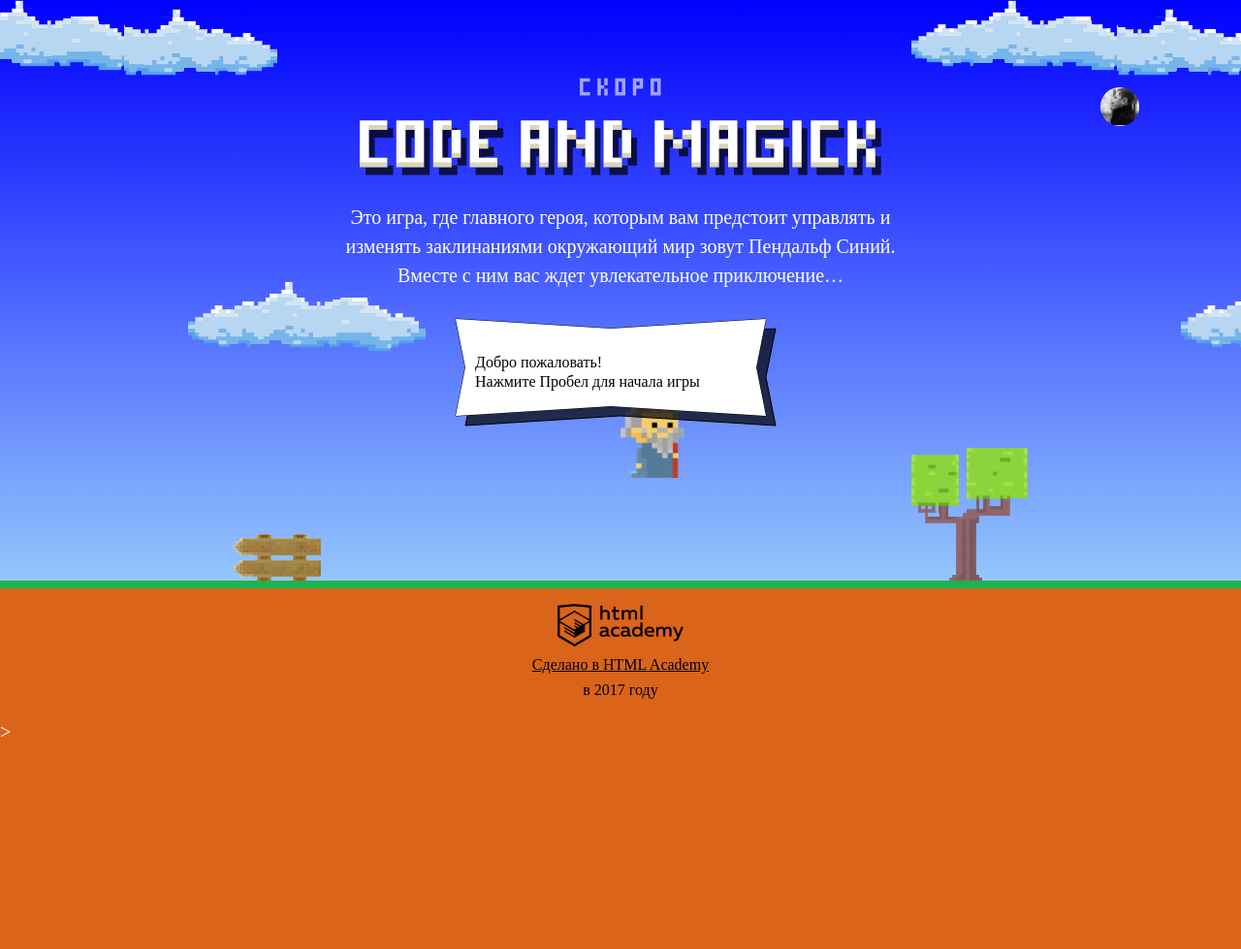
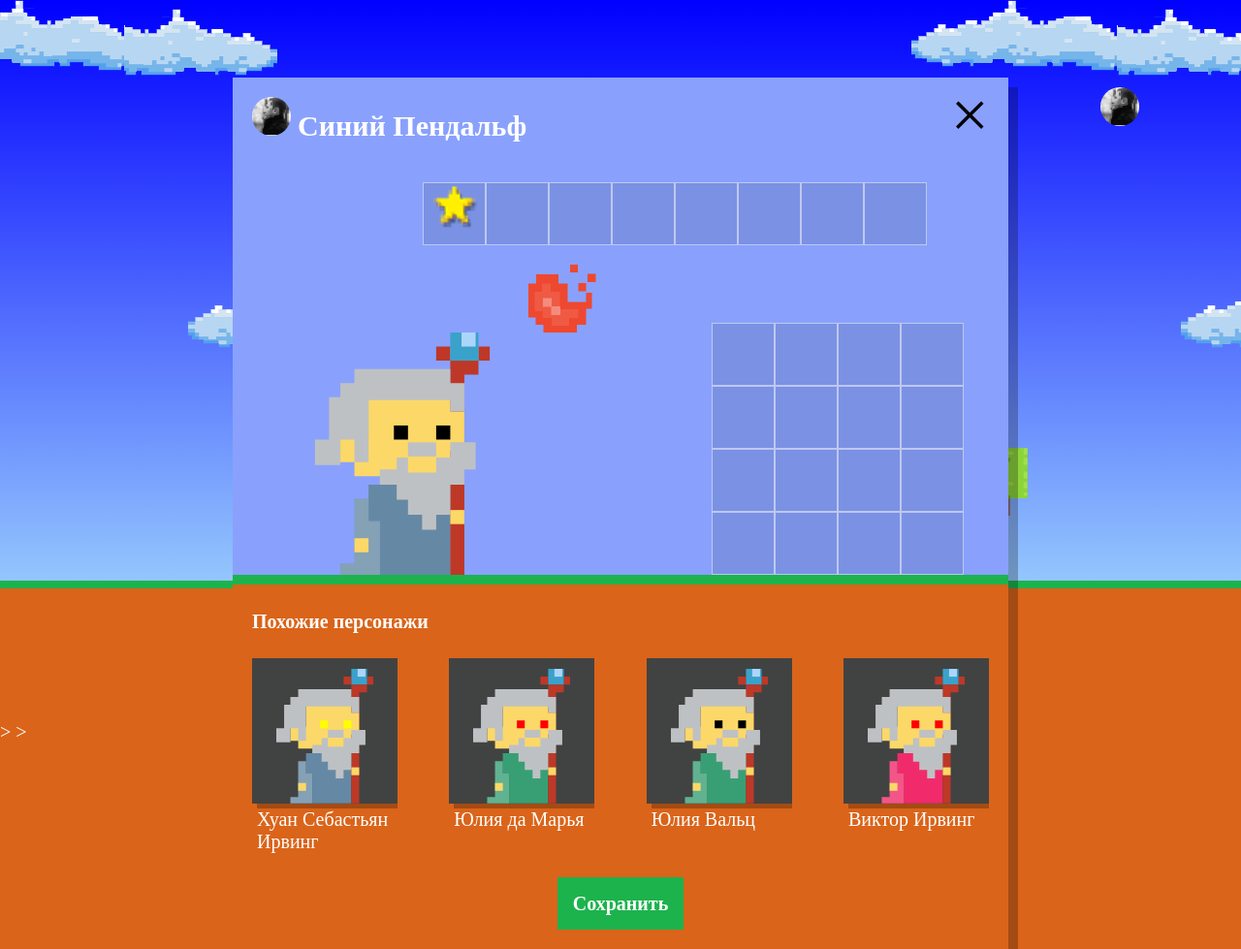
Before and after one commit to haniichees/1181123-code-and-magick-18, a website: page index.html in a window 1280 px wide. Shown: the whole page at 97% size. Before the commit the page ends 800 px from the top, so only its background shows below. Drawn offline with Linux system fonts and the light colour scheme; a web font is replaced by a local one.

Commit message:
Генерация магов с рандомными характеристиками

```diff
--- a/index.html
+++ b/index.html
@@ -12,7 +12,6 @@
 <body>
   <header>
     <svg style="display: none;" xmlns="http://www.w3.org/2000/svg" viewBox="0 0 62
-
         86">
       <g id="wizard">
         <g id="wizard-coat">
@@ -33,7 +32,6 @@
         </g>
         <g id="wizard-hands">
           <polygon points="19 67 19 59 14 59 14 82 9 82 9 86 23 86
-
           23 67 19 67" fill="#fff" opacity="0.2" />
           <rect x="14" y="73" width="5" height="5" fill="#fbd868" />
           <rect x="48" y="63" width="5" height="5" fill="#fbd868" />
@@ -56,11 +54,11 @@
     </p>
     <div class="demo"></div>
     <div class="setup-open">
-      <img src="./img/user-1.jpg" class="setup-open-icon" tabindex="0">
+      <img src="./img/user-1.jpg" class="setup-open-icon">
     </div>
   </header>
   <div class="overlay setup hidden">
-    <form class="setup-wizard-form" method="post" action="https://js.dump.academy/code-and-magick" enctype="multipart/form-data" autocomplete="off">
+    <form class="setup-wizard-form" method="post" enctype="multipart/form-data" autocomplete="off">
       <div class="setup-title">
         <div class="setup-user">
           <div class="upload">
@@ -68,10 +66,10 @@
             <input type="file" name="avatar">
           </div>
           <label>
-            <input type="text" name="username" minlength="2" maxlength="25" required class="setup-user-name" value="Синий Пендальф" />
+            <input type="text" name="username" maxlength="25" required class="setup-user-name" value="Синий Пендальф" />
           </label>
         </div>
-        <span class="setup-close" tabindex="0">&times;</span>
+        <span class="setup-close">&times;</span>
       </div>
       <div class="setup-artifacts-shop">
         <div class="setup-artifacts-cell"><img src="img/icon-star.png" alt="Star" width="65" height="50" draggable="true">
@@ -151,27 +149,9 @@
       <p class="setup-similar-label">Петр Петров</p>
     </div>
   </template>
-  <script>
-  var fireballSize = 22;
-  var getFireballSpeed = function(left) {
-    return left ? 5 : 2;
-  };
-  var wizardSpeed = 3;
-  var wizardWidth = 70;
-  var getWizardHeight = function(wizardWidth) {
-    return 1.337 * wizardWidth;
-  };
-
-  function getWizardX(width) {
-    return width * 0.5
-  };
-
-  function getWizardY(height) {
-    var wizardHeight = height - (height / 3 * 2);
-    return wizardHeight
-  };
-
-  </script>
+  <script src="js/setup.js"></script>>
   <script src="js/stat.js"></script>>
   <script src="js/game.js"></script>
 </body>
+
+</html>
--- /dev/null
+++ b/js/setup.js
@@ -0,0 +1,67 @@
+'use strict';
+(function () {
+  var WIZARD_NAMES = ['Иван', 'Хуан Себастьян', 'Мария', 'Кристоф', 'Виктор', 'Юлия', 'Люпита', 'Вашингтон'];
+  var WIZARD_SURNAME = ['да Марья', 'Верон', 'Мирабелла', 'Вальц', 'Онопко', 'Топольницкая', 'Нионго', 'Ирвинг'];
+  var WIZARD_COAT_COLOR = ['rgb(101, 137, 164)', 'rgb(241, 43, 107)', 'rgb(146, 100, 161)', 'rgb(56, 159, 117)', 'rgb(215, 210, 55)', 'rgb(0, 0, 0)'];
+  var WIZARD_EYES_COLOR = ['black', 'red', 'blue', 'yellow', 'green'];
+
+  var userDialog = document.querySelector('.setup');
+  userDialog.classList.remove('hidden');
+  var similarListElement = document.querySelector('.setup-similar-list');
+  var similarWizardTemplate = document.querySelector('#similar-wizard-template')
+    .content
+    .querySelector('.setup-similar-item');
+
+  var fragment = document.createDocumentFragment();
+  var randomCharacteristic = [];
+  var randomWizardList = [];
+
+  // функция, которая создает массив, состоящий из рандомных характеристик мага
+  function getRandCharacteristics(wizardNames, wizardSurnames, wizardCoatColor, wizardEyesColor) {
+    var randName = wizardNames[Math.floor(Math.random() * wizardNames.length)];
+    var randSurname = wizardSurnames[Math.floor(Math.random() * wizardSurnames.length)];
+    var randCoatColor = wizardCoatColor[Math.floor(Math.random() * wizardCoatColor.length)];
+    var randEyesColor = wizardEyesColor[Math.floor(Math.random() * wizardEyesColor.length)];
+
+    var randomCharacteristics = [randName, randSurname, randCoatColor, randEyesColor];
+
+    return randomCharacteristics;
+  }
+
+  // фунцкия, которая создает рандомного мага и добавляет его в массив
+  var getRandomWizard = function () {
+    for (var i = 0; i < 4; i++) {
+      randomCharacteristic[i] = getRandCharacteristics(WIZARD_NAMES, WIZARD_SURNAME, WIZARD_COAT_COLOR, WIZARD_EYES_COLOR);
+      var randomWizard = {
+        name: randomCharacteristic[i][0] + ' ' + randomCharacteristic[i][1],
+        coatColor: randomCharacteristic[i][2],
+        eyesColor: randomCharacteristic[i][3]
+      };
+      randomWizardList.push(randomWizard);
+    }
+    return randomWizardList;
+  };
+  getRandomWizard();
+
+  //  функция, которая создает DOM-элемент на основе JS-объекта
+  var renderWizard = function (wizard) {
+    var wizardElement = similarWizardTemplate.cloneNode(true);
+
+    wizardElement.querySelector('.setup-similar-label').textContent = wizard.name;
+    wizardElement.querySelector('.wizard-coat').style.fill = wizard.coatColor;
+    wizardElement.querySelector('.wizard-eyes').style.fill = wizard.eyesColor;
+
+    return wizardElement;
+  };
+
+  // функция отрисовки шаблона в документ
+  var drawingTemplToDocument = function () {
+    for (var i = 0; i < randomWizardList.length; i++) {
+      fragment.appendChild(renderWizard(randomWizardList[i]));
+    }
+    similarListElement.appendChild(fragment);
+  };
+  drawingTemplToDocument();
+
+  userDialog.querySelector('.setup-similar').classList.remove('hidden');
+})();
```
